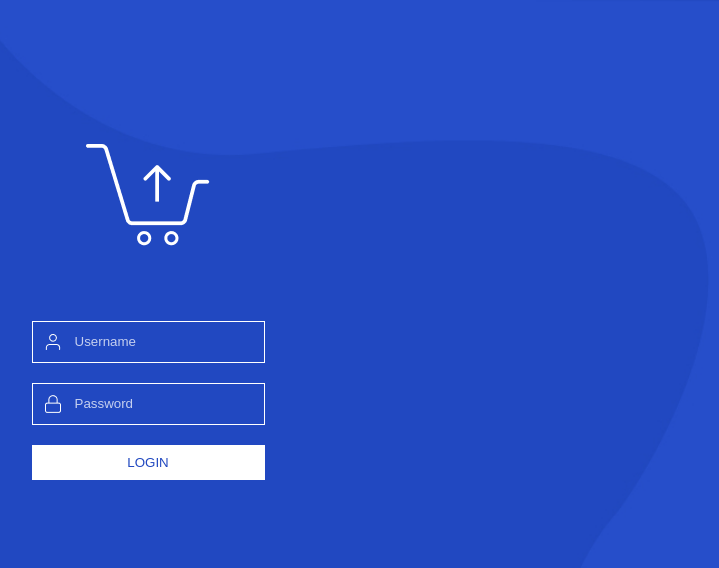
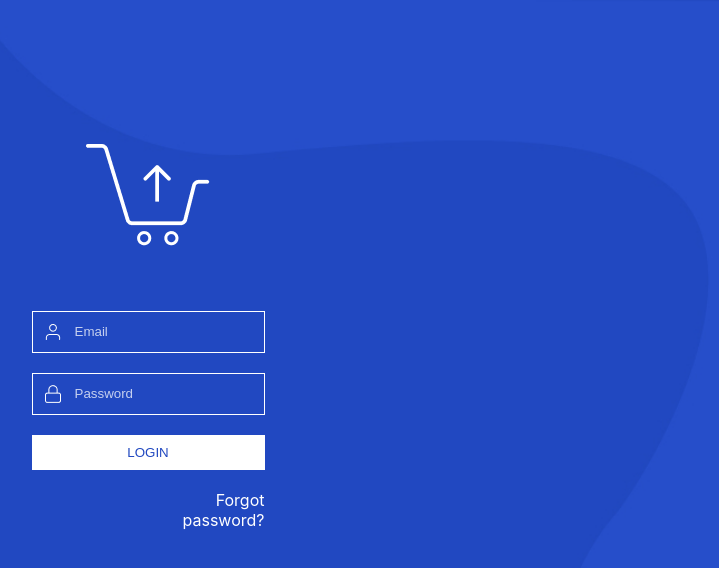
Before and after one commit to renandelfino013/myshop, a Next.js app: page /login in a window 1280 px wide. Shown: the top 568 px of the page, without its empty margins (492-1211 px from the left). Built offline with nearby package versions, Linux system fonts and the light colour scheme.

Commit message:
login page 100%

```diff
--- a/pages/login.jsx
+++ b/pages/login.jsx
@@ -1,30 +1,60 @@
 import styles from "../styles/login.module.css";
 
 function login() {
+  function handleSubmit(event) {
+    event.preventDefault();
+    const email = event.target.email.value;
+    const senha = event.target.senha.value;
+    console.log("Email:", email);
+    console.log("Senha:", senha);
+    fetch("/api/login", {
+      method: "POST",
+      headers: {
+        "Content-Type": "application/json",
+      },
+      body: JSON.stringify({ email, senha }),
+    })
+      .then((response) => response.json())
+      .then((data) => {
+        console.log("Login successful:", data);
+        localStorage.setItem("token", data.token);
+      })
+      .catch((error) => {
+        console.error("Error during login:", error);
+      });
+  }
   return (
     <main className={styles.container}>
       <div className={styles.image}></div>
       <div className={styles.form}>
+        <form onSubmit={handleSubmit} className={styles.form}>
           <div className={styles.cinput1}>
             <div className={styles.iconusername}></div>
-          <input type="text" placeholder="Username" className={styles.input} />
+            <input
+              type="text"
+              placeholder="Email"
+              name="email"
+              id="email"
+              className={styles.input}
+            />
           </div>
           <div className={styles.cinput2}>
             <div className={styles.iconpassword}></div>
             <input
               type="password"
               placeholder="Password"
+              name="senha"
+              id="senha"
               className={styles.input}
             />
           </div>
-        <button
-          formAction="/login"
-          method="post"
-          type="submit"
-          className={styles.button}
-        >
+          <button type="submit" className={styles.button}>
             Login
           </button>
+        </form>
+        <a href="/forgot-password" className={styles.forgotPassword}>
+          Forgot password?
+        </a>
       </div>
     </main>
   );
--- a/styles/login.module.css
+++ b/styles/login.module.css
@@ -23,6 +23,7 @@
   align-items: center;
   justify-content: center;
   gap: 20px;
+  margin-top: 20px;
 }
 .cinput1 {
   display: inline-flex;
@@ -64,3 +65,10 @@
   color: #2148c0;
   text-transform: uppercase;
 }
+.forgotPassword {
+  color: #ffffff;
+  text-decoration: none;
+  text-align: end;
+  margin-left: 39.7%;
+  text-indent: 10px;
+}
```
Also changed, not shown: pages/forgot-password.jsx (added). Lines whose indentation alone changed are shown as unchanged.
